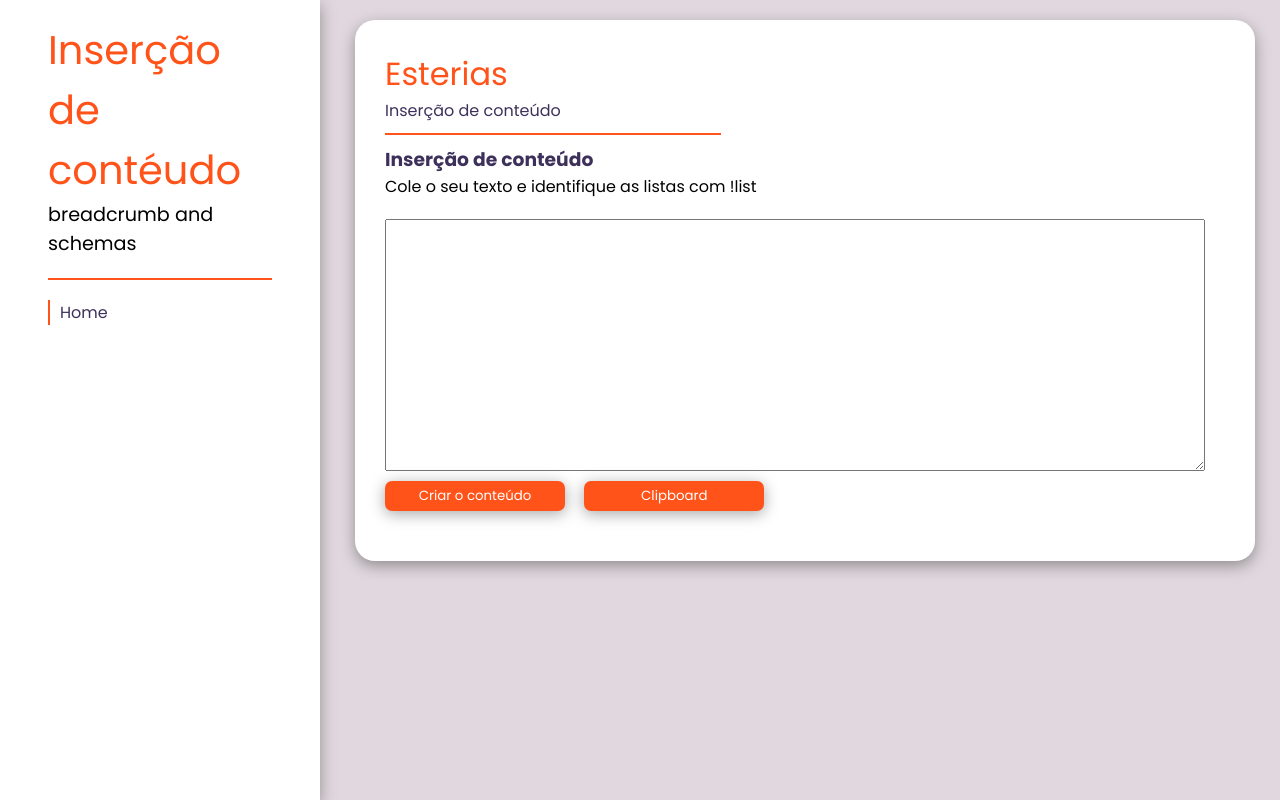
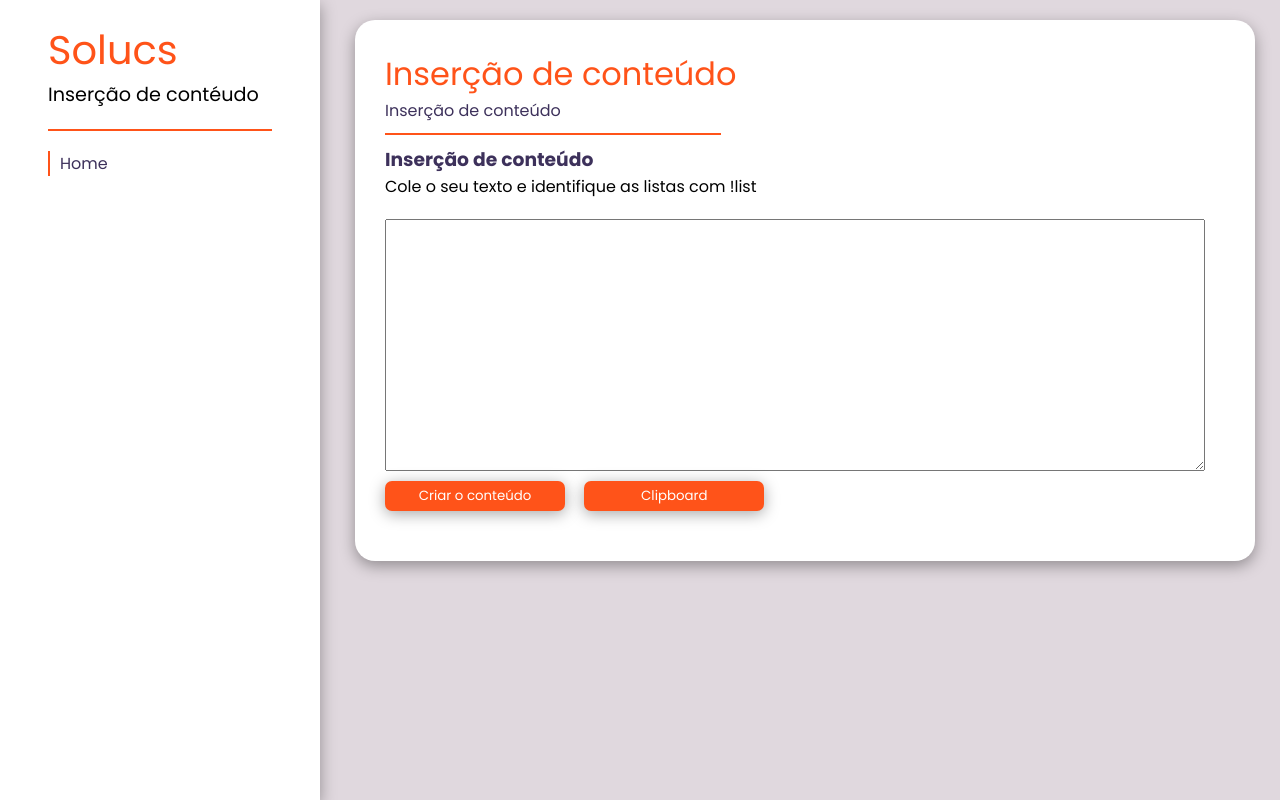
Before and after one commit to yRodrigoRolim/insersao-conteudo-solucs, a plain HTML site: page index.html in a window 1280 px wide. Drawn offline with Linux system fonts and the light colour scheme.

Commit message:
Update index.html

```diff
--- a/index.html
+++ b/index.html
@@ -9,8 +9,8 @@
 <body>
     <aside>
         <div>
-            <h1>Inserção de contéudo</h1>
-            <p>breadcrumb and schemas</p>
+            <h1>Solucs</h1>
+            <p>Inserção de contéudo</p>
             <div class="orange-line"></div>
             <nav>
                 <ul>
@@ -23,7 +23,7 @@
     <main>
         <div style="width: 900px; max-width: none;">
             <div>
-                <h1>Esterias</h1>
+                <h1>Inserção de conteúdo</h1>
                 <p>Inserção de conteúdo</p>
                 <div class="orange-line" style="max-width: 40%; margin: 10px 0px;"></div>
                 <h3>Inserção de conteúdo</h3>
```
